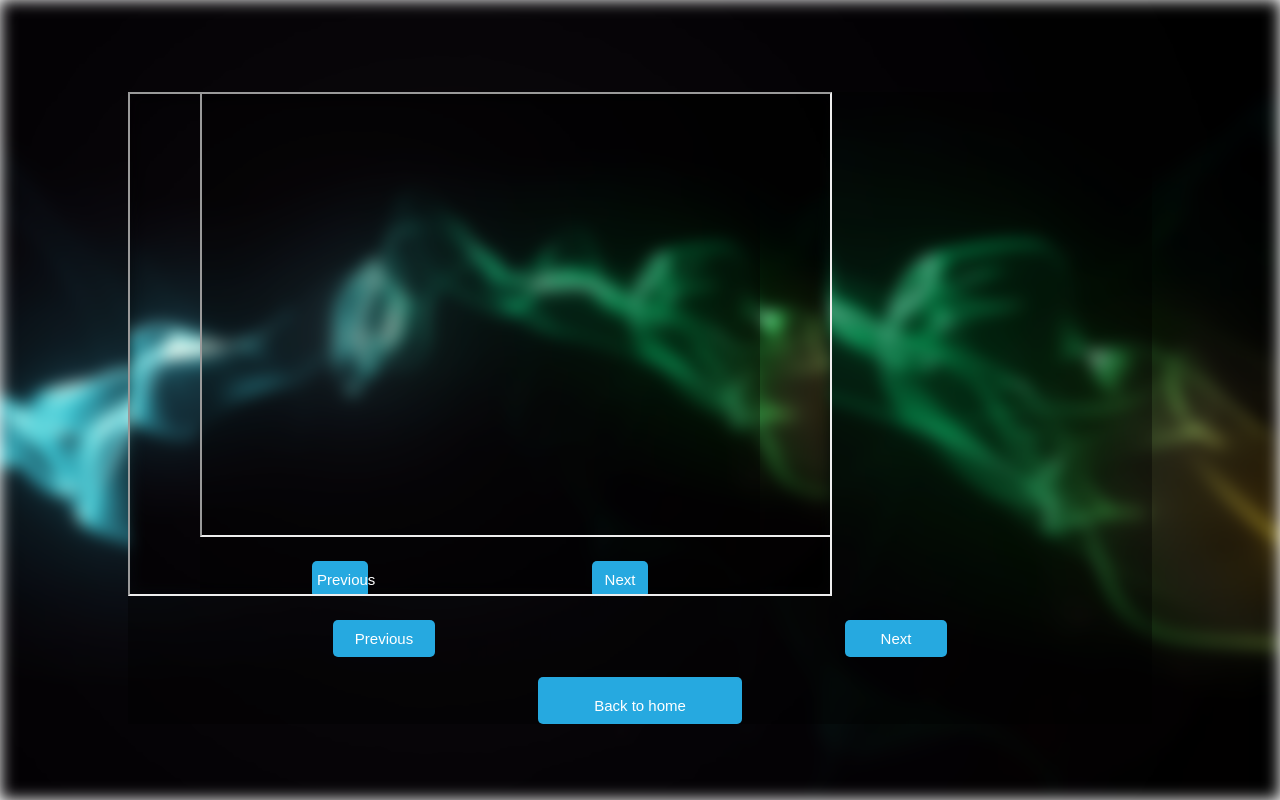
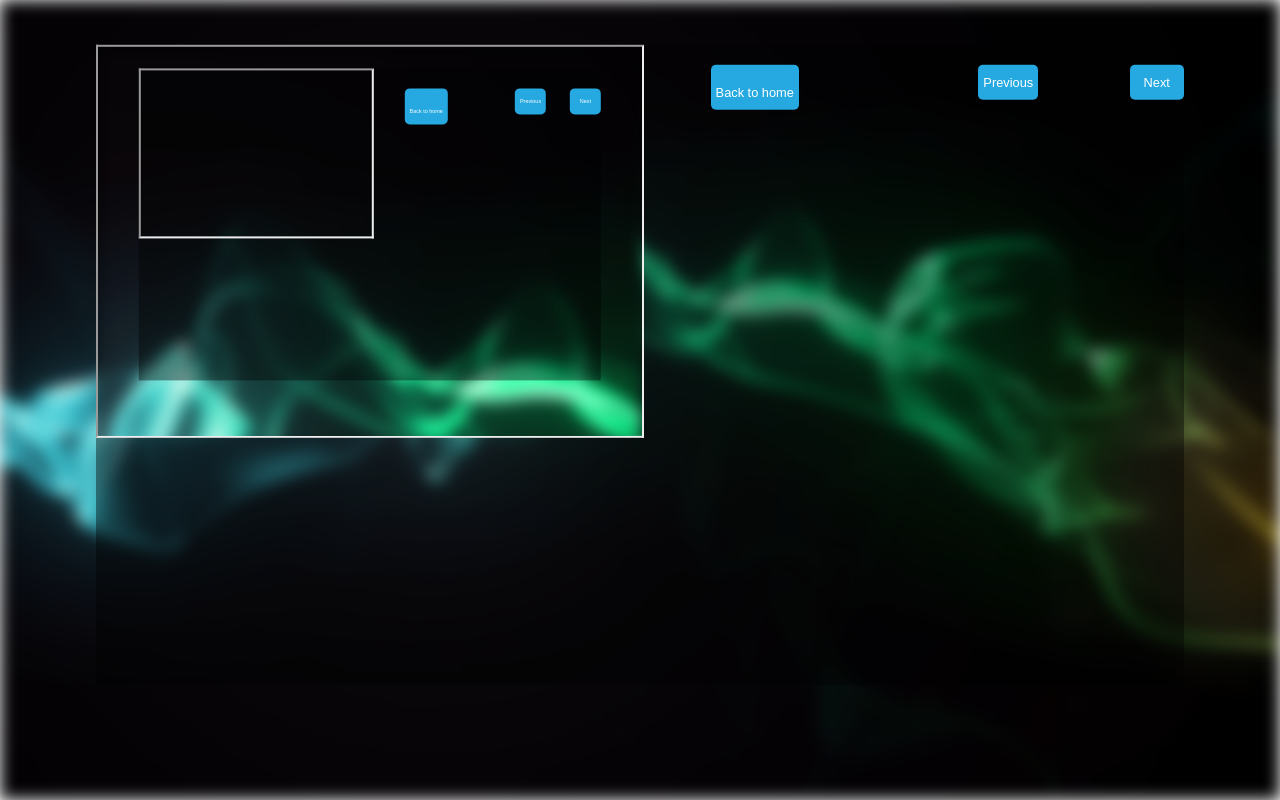
Before and after one commit to L-iet/VidSearch, a Flask app: template templates/displayVideo.html in a window 1280 px wide. Run offline with Flask 2, Linux system fonts and the light colour scheme; the template is opened without the code that fills it: most values are stand-ins (such as "Sample title", 1, 10 or a date in 2020); some libraries are stand-ins or nearby versions.

Commit message:
fixed some style issues

```diff
--- a/static/app.js
+++ b/static/app.js
@@ -27,7 +27,7 @@
 	let ress = document.getElementsByClassName("result");
 	for (i=0; i<ress.length; i = i+1){
 		if (i==currInd)
-			ress[i].style.backgroundColor = "#26a9e0";
+			ress[i].style.backgroundColor = "#2475c0";
 		else ress[i].style.backgroundColor = "#000";
 	}
 
@@ -80,6 +80,6 @@
 	for (i=0; i<ress.length; i = i+1){
 		ress[i].addEventListener('click', resultClicked);
 	}
-	ress[0].style.backgroundColor = "#26a9e0";
+	ress[0].style.backgroundColor = "#2475c0";
 
 }
--- a/static/styles/s1.css
+++ b/static/styles/s1.css
@@ -11,24 +11,23 @@
       }
       #prev {
             float:left;
-            width: 10%;
+            width: 100%;
             margin-left: 20%;
       }
       #nxt {
             float: right;
-            width: 10%;
-            margin-right: 20%;
+            width: 150%;
       }
       #backHome {
             float: left;
-            width: 20%;
-            margin-left: 40%;
+            width: 100%;
+            height: 100%;
+            margin-left: 80%;
             padding-top: 20px;
       }
 
       .bg-image {
             background-image: url("images/backg.jpg");
-            background-repeat: no-repeat;
             background-position: center;
             filter: blur(8px);
             -webkit-filter: blur(8px);
@@ -40,13 +39,15 @@
             background-color: rgba(0,0,0, 0.4); /* Black w/opacity/see-through */
             color: white;
             position: absolute;
-            top: 51%;
+            top: 60%;
             left: 50%;
-            transform: translate(-50%, -50%);
+            transform: translate(-50%, -68%);
             z-index: 2;
-            width: 80%;
+            width: 85%;
+            height: 80%;
       }
       body {
+            height: 900px;
       }
       h1, h2 {
       text-transform: uppercase;
--- a/templates/displayVideo.html
+++ b/templates/displayVideo.html
@@ -15,24 +15,34 @@
 	<div class="bg-image"></div>
 	<div class="bg-text">
 		<div>
-			<span>
-				<iframe width="700" height="500" src="{{ url_for_vid }}" id="video" allow="autoplay">
+
+			<div style="float:left; width: 30%;">
+				{% for i,t in enum(timestr) %}
+		        <div style="background-color: #000; float: left; width: 50%;" class="result">
+		            <p style="font-size: 1vw;">Result {{i+1}} at time {{t}}</p>
+		        </div>
+		        <div style="height: 2px; width:100%; clear:both;"></div>
+		        {% endfor %}
+			</div>
+			<div style="width: 50%;aspect-ratio: 7/5; background-color: '#ff0000'; float: left;">
+				<iframe width="100%" height="100%" src="{{ url_for_vid }}" id="video" allow="autoplay">
 				</iframe>
-			</span>
-			<span style="float:left;">
-				{% for i,t in enum(timestr) %}
-		        <div style="background-color: #000; margin: 20px" class="result">
-		            <p style="font-size: 20px">Result {{i+1}} at time {{t}}</p>
-		        </div>
-		        {% endfor %}
-			</span>
+			</div>
 		</div>
 		<script type="text/javascript" src="../static/app.js?v=1.1"></script>
 		<script type="text/javascript">[times, timestr] = getTimes({{ times|tojson }}, {{ timestr|tojson }});</script>
 
-		<button id="prev">Previous</button> <button id="nxt">Next</button>
-		<div height=></div>
-		<button id="backHome" onclick="window.location='/';">Back to home </button>
+		<div style="float: right; width: 20%;">
+			<div style="float: left;">
+				<button id="prev" style="font-size: 1vw;">Previous</button>
+			</div>
+			<div style="float: right;">
+				<button id="nxt" style="font-size: 1vw;">Next</button>
+			</div>
+		</div>
+		<div style="float: left;">
+			<button id="backHome" style="font-size: 1vw;" onclick="window.location='/';">Back to home </button>
+		</div>
 	</div>
 </body>
 </html>
--- a/templates/index.html
+++ b/templates/index.html
@@ -11,12 +11,12 @@
 <body>
 	<div class="bg-image"></div>
 	<div class="bg-text">
-		<h1 align="center">YT Audiofinder</h1>
+		<h1 align="center">VidSearch-Audio</h1>
 		<h3 align="center">Search a Youtube video for instances when a word or phrase was spoken</h3>
-		<div style="padding: 60px;">
+		<div style="padding: 4%;">
 			<form action="/searchResult" method="post">
 				<p>YouTube Video ID or Link</p>
-				<input type="text" name="link" required>
+				<input type="text" name="link" size="50" required>
 				<p>Word to search for</p>
 				<input type="text" name="word" width="50px" required>
 				<p>Timestamp to start searching (timestamp in seconds, defaults to start of video):</p>
```
